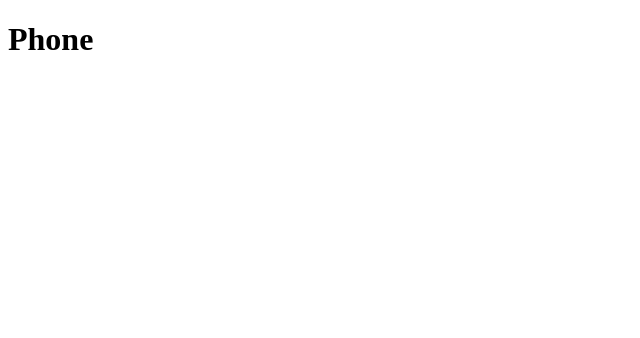
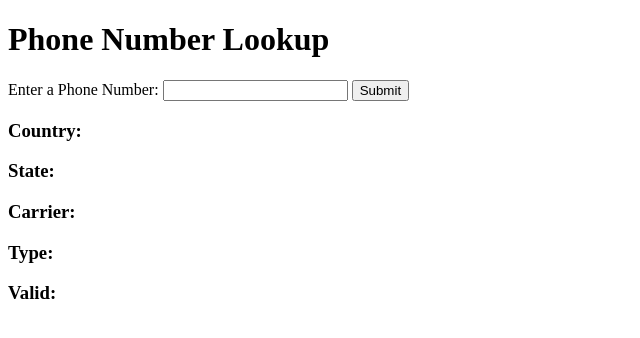
Before and after one commit to robjawn/Phone-Validation-and-Verification-App, a plain HTML site: page index.html in a window 1280 px wide. Shown: the whole page, without its empty margins (0-640 px from the left). Drawn offline with nearby package versions, Linux system fonts and the light colour scheme.

Commit message:
add new basic content for index.html, first change to style.css

```diff
--- a/css/style.css
+++ b/css/style.css
@@ -0,0 +1,5 @@
+input[type=number]::-webkit-inner-spin-button,
+input[type=number]::-webkit-outer-spin-button {
+  -webkit-appearance: none;
+  margin: 0;
+}
--- a/index.html
+++ b/index.html
@@ -12,9 +12,22 @@
 <body>
     <header>
         <h1>
-            Phone
+            Phone Number Lookup
         </h1>
+        <form>
+            <label>Enter a Phone Number:
+                <input type="number"/>
+                <input type="submit"/>
+            </label>
+        </form>
     </header>
-    <div id="root"></div>
+    <main>
+        <h3 id="country">Country:</h3>
+        <h3 id="state">State:</h3>
+        <h3 id="carrier">Carrier:</h3>
+        <h3 id="type">Type:</h3>
+        <h3 id="valid">Valid:</h3>
+    </main>
+    <div></div>
 </body>
 </html>
```
Also changed, not shown: js/script.js (+16 -0 lines).
